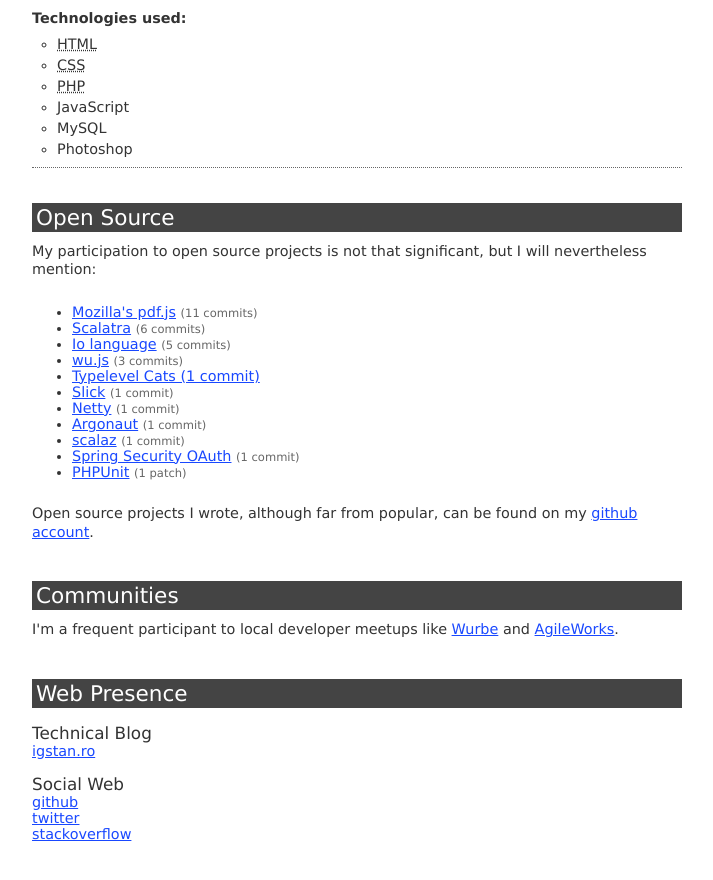
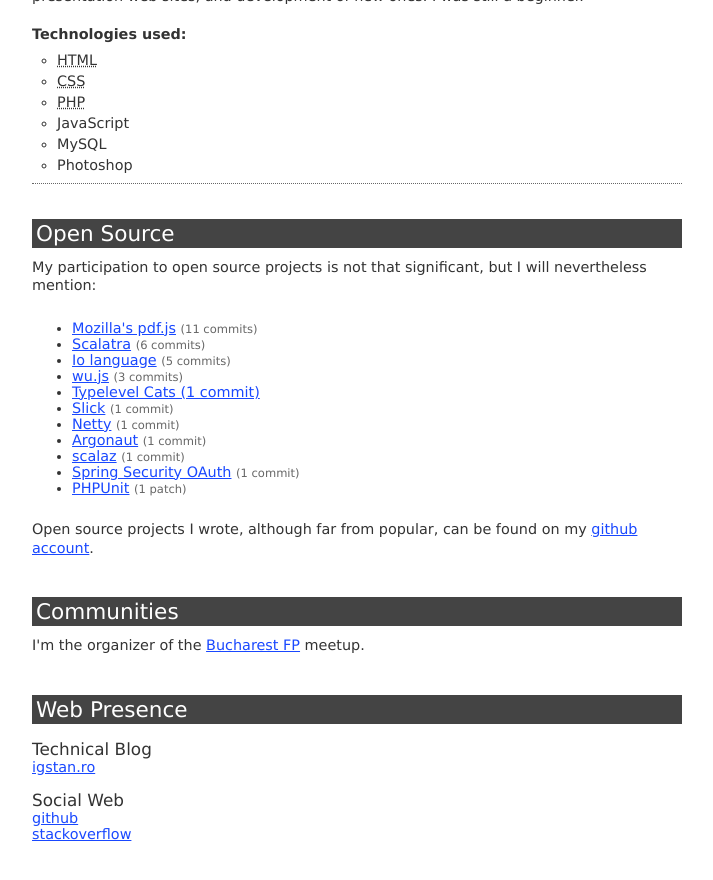
Before and after one commit to igstan/igstan.ro, a Jekyll site: the page files/cv.html, which Jekyll copies as it is, in a window 1280 px wide and 900 px high, scrolled down 3362 px. Shown: the top 880 px of the window, without its empty margins (6-719 px from the left). Built offline with Jekyll 4.4.1, drawn with Linux system fonts in a browser that asks for light colours; some of the changed text lies outside the part shown.

Commit message:
Update CV

```diff
--- a/files/cv.html
+++ b/files/cv.html
@@ -20,6 +20,8 @@
       <dd><a href="skype:igstan?chat">igstan</a></dd>
       <dt>Mobile:</dt>
       <dd>+40751705108</dd>
+      <dt>Location:</dt>
+      <dd>Bucharest, Romania</dd>
     </dl>
   </div>
 </div>
@@ -246,8 +248,7 @@
 
 <div id="communities">
   <h2>Communities</h2>
-  <p>I'm a frequent participant to local developer meetups like <a href="http://wurbe.ro/">Wurbe</a>
-  and <a href="http://agileworks.ro/">AgileWorks</a>.
+  <p>I'm the organizer of the <a href="https://www.meetup.com/bucharestfp/">Bucharest FP</a> meetup.
 </div>
 
 <div id="web-presence">
@@ -262,7 +263,6 @@
     <h3>Social Web</h3>
     <ul>
       <li><a href="http://github.com/igstan">github</a></li>
-      <li><a href="http://twitter.com/igstan">twitter</a></li>
       <li><a href="http://stackoverflow.com/users/58808/ionut-g-stan">stackoverflow</a></li>
     </ul>
   </div>
```
